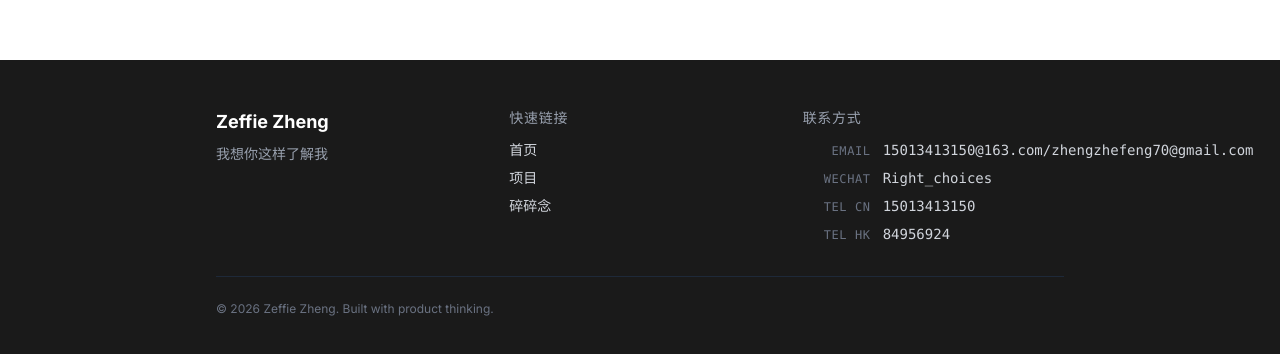
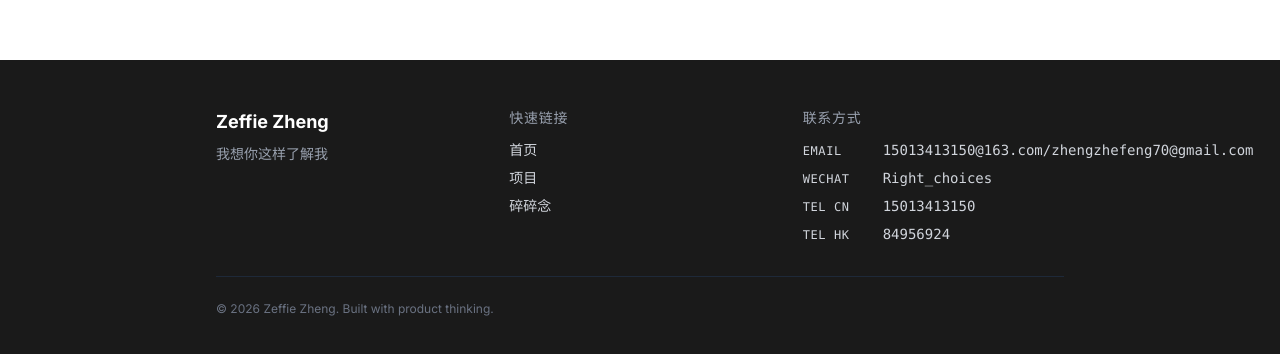
Before and after one commit to Rcs0109/zeffiezheng-cv, a React (Vite) app: page /zeffiezheng-cv/admin in a window 1280 px wide. Shown: the part 740-1094 px from the top of the page. Built offline with nearby package versions, Linux system fonts and the light colour scheme.

Commit message:
Update Footer.tsx

```diff
--- a/src/components/Footer.tsx
+++ b/src/components/Footer.tsx
@@ -32,7 +32,8 @@ export default function Footer() {
             <ul className="text-sm text-gray-300 space-y-2 font-mono">
               {profile.email && (
                 <li className="grid grid-cols-[5rem_1fr] items-baseline">
-                  <span className="text-gray-500 text-xs uppercase tracking-wider text-right pr-3">email</span>
+                  {/* 将 text-right 改为 text-left，将 text-gray-500 改为 text-gray-300 */}
+                  <span className="text-gray-300 text-xs uppercase tracking-wider text-left pr-3">email</span>
                   <a href={`mailto:${profile.email}`} className="hover:text-white transition-colors">
                     {profile.email}
                   </a>
@@ -40,7 +41,7 @@ export default function Footer() {
               )}
               {profile.social?.wechat && (
                 <li className="grid grid-cols-[5rem_1fr] items-baseline">
-                  <span className="text-gray-500 text-xs uppercase tracking-wider text-right pr-3">wechat</span>
+                  <span className="text-gray-300 text-xs uppercase tracking-wider text-left pr-3">wechat</span>
                   <span className="hover:text-white transition-colors cursor-pointer" title="点击复制">
                     {profile.social.wechat}
                   </span>
@@ -48,7 +49,7 @@ export default function Footer() {
               )}
               {profile.social?.phone_cn && (
                 <li className="grid grid-cols-[5rem_1fr] items-baseline">
-                  <span className="text-gray-500 text-xs uppercase tracking-wider text-right pr-3">tel CN</span>
+                  <span className="text-gray-300 text-xs uppercase tracking-wider text-left pr-3">tel CN</span>
                   <a href={`tel:${profile.social.phone_cn}`} className="hover:text-white transition-colors">
                     {profile.social.phone_cn}
                   </a>
@@ -56,7 +57,7 @@ export default function Footer() {
               )}
               {profile.social?.phone_hk && (
                 <li className="grid grid-cols-[5rem_1fr] items-baseline">
-                  <span className="text-gray-500 text-xs uppercase tracking-wider text-right pr-3">tel HK</span>
+                  <span className="text-gray-300 text-xs uppercase tracking-wider text-left pr-3">tel HK</span>
                   <a href={`tel:${profile.social.phone_hk}`} className="hover:text-white transition-colors">
                     {profile.social.phone_hk}
                   </a>
```
